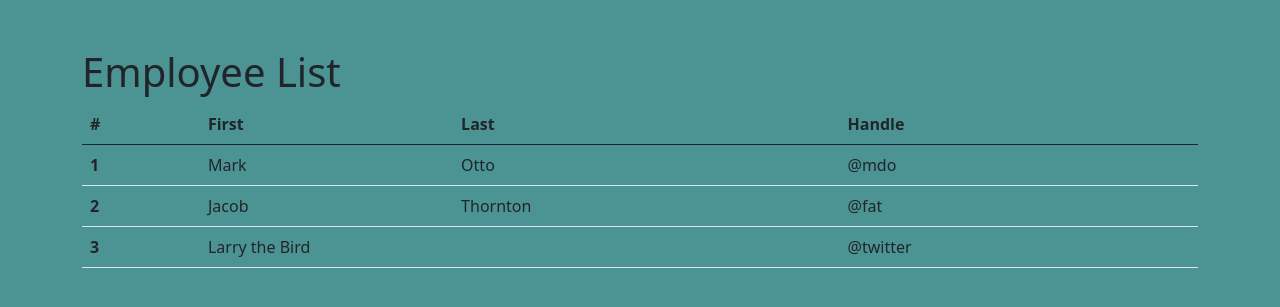
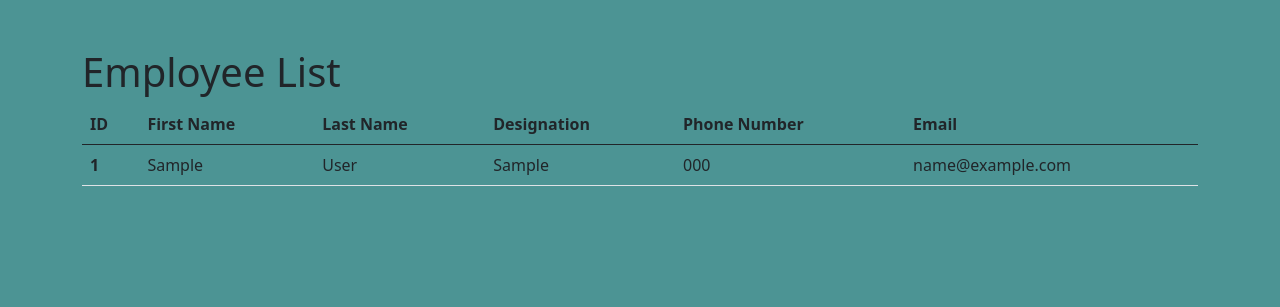
Before and after one commit to zshdevnet/DjangoInRealLife, a Django app: page / in a window 1280 px wide. Shown: the top 307 px of the page. Run offline with Django 5.2, Linux system fonts and the light colour scheme; tables that the repository leaves empty hold one stand-in row (values such as "Sample post").

Commit message:
Lesson 25

```diff
--- a/employees/views.py
+++ b/employees/views.py
@@ -1,3 +1 @@
 from django.shortcuts import render
-
-# Create your views here.
--- a/mysite/settings.py
+++ b/mysite/settings.py
@@ -115,6 +115,8 @@ STATICFILES_DIRS = [
 
 MEDIA_URL = '/media/'
 MEDIA_ROOT = BASE_DIR / 'media/'
+
+
 # Default primary key field type
 # https://docs.djangoproject.com/en/5.0/ref/settings/#default-auto-field
 
--- a/mysite/views.py
+++ b/mysite/views.py
@@ -1,5 +1,10 @@
 from django.http import HttpResponse
 from django.shortcuts import render
+from employees.models import Employee
 
 def home(request):
-    return render(request, 'home.html')
+    employees = Employee.objects.all()
+    context={
+        'employees':employees
+    }
+    return render(request, 'home.html', context)
--- a/templates/home.html
+++ b/templates/home.html
@@ -23,30 +23,25 @@
         <table class="table">
             <thead>
               <tr>
-                <th scope="col">#</th>
-                <th scope="col">First</th>
-                <th scope="col">Last</th>
-                <th scope="col">Handle</th>
+                <th scope="col">ID</th>
+                <th scope="col">First Name</th>
+                <th scope="col">Last Name</th>
+                <th scope="col">Designation</th>
+                <th scope="col">Phone Number</th>
+                <th scope="col">Email</th>
               </tr>
             </thead>
             <tbody>
+              {% for employee in employees %}
               <tr>
-                <th scope="row">1</th>
-                <td>Mark</td>
-                <td>Otto</td>
-                <td>@mdo</td>
+                <th scope="row">{{forloop.counter}}</th>
+                <td>{{employee.first_name}}</td>
+                <td>{{employee.last_name}}</td>
+                <td>{{employee.designation}}</td>
+                <td>{{employee.phone_number}}</td>
+                <td>{{employee.email}}</td>
               </tr>
-              <tr>
-                <th scope="row">2</th>
-                <td>Jacob</td>
-                <td>Thornton</td>
-                <td>@fat</td>
-              </tr>
-              <tr>
-                <th scope="row">3</th>
-                <td colspan="2">Larry the Bird</td>
-                <td>@twitter</td>
-              </tr>
+              {% endfor %}
             </tbody>
           </table>
     </div>
```
Also changed, not shown: media/images/Screenshot_2024-03-04_142515.jpg (deleted).
